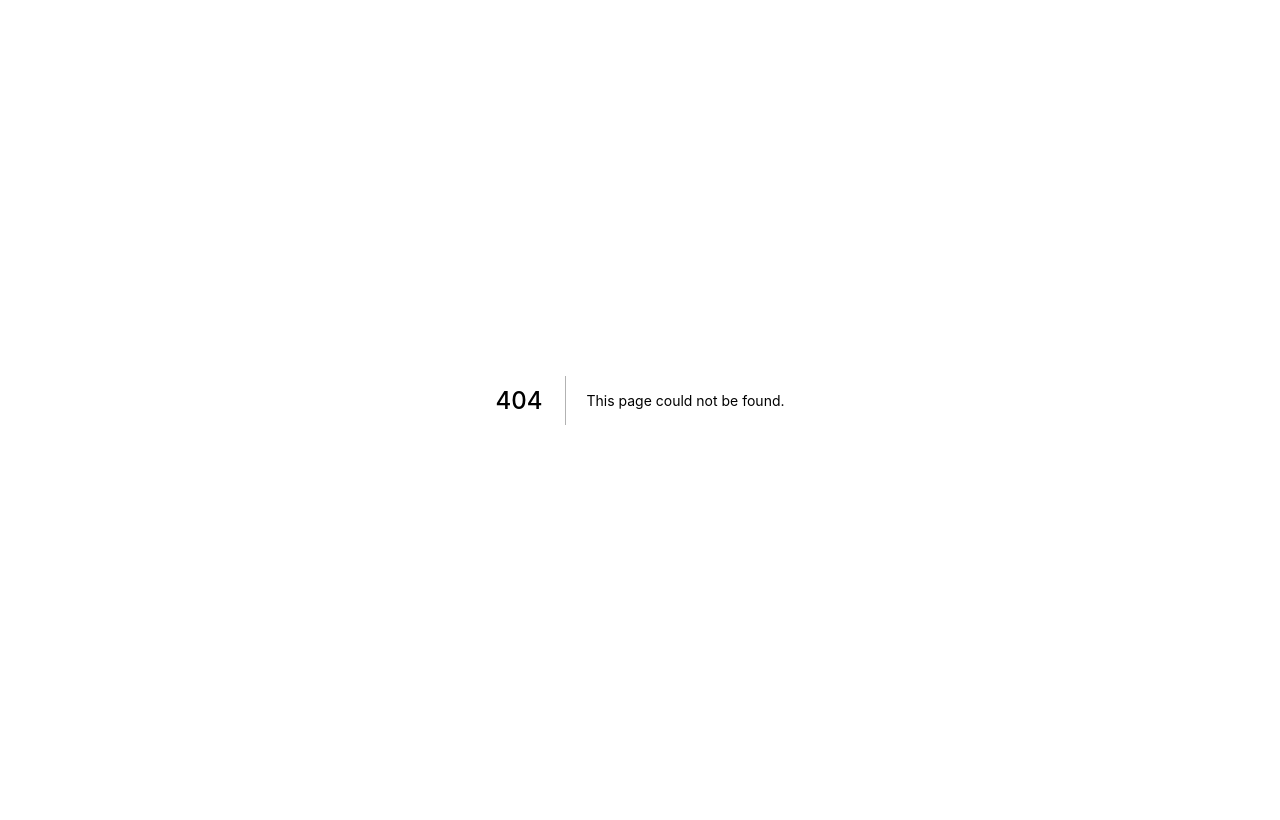
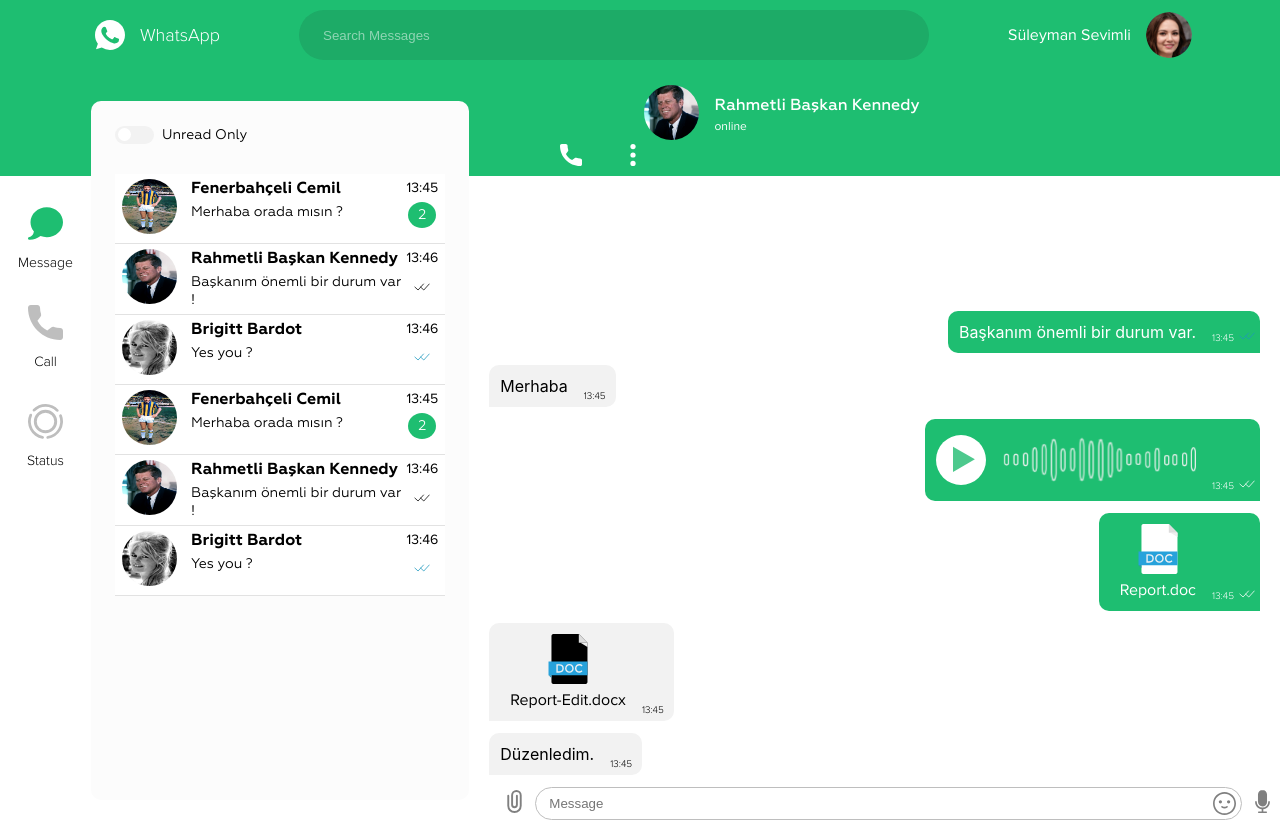
Before and after one commit to suleymansevimli/whatsapp-redesign, a Next.js app: page /dashboard in a window 1280 px wide. Before the commit this address had no page. Built offline with nearby package versions, Linux system fonts and the light colour scheme.

Commit message:
desktop index screen created & components edited

```diff
--- a/components/Header/Desktop/desktop-header.module.css
+++ b/components/Header/Desktop/desktop-header.module.css
@@ -1,7 +1,7 @@
 .container {
-    display: flex;
-    flex-direction: column;
-    flex: 2;
+    //display: flex;
+    //flex-direction: column;
+    //flex: 2;
     min-height: 75px;
     background: var(--green);
     padding: 10px 88px 10px 95px;
--- a/components/Header/Message/message-header.module.css
+++ b/components/Header/Message/message-header.module.css
@@ -3,11 +3,17 @@
     background: var(--green);
     padding: 10px 88px 10px 95px;
     display: grid;
-    grid-template-columns: repeat(auto-fill, minmax(343px, 1fr));
+    grid-template-columns: repeat(auto-fill, minmax(391px, 1fr));
     place-content: center;
+
+    .grid {
+        display: flex;
+        flex: 2;
+    }
 
     .user {
         display: flex;
+        flex: 4;
 
         .avatar {
             img {
@@ -41,6 +47,7 @@
 
     .actions {
         display: flex;
+        flex: 1;
         justify-content: flex-end;
         align-items: center;
 
@@ -48,6 +55,7 @@
         svg {
             font-size: 22px;
             color: var(--white);
+
             &:first-child {
                 margin-right: 40px;
             }
--- a/components/UserInformation/UserInformation.js
+++ b/components/UserInformation/UserInformation.js
@@ -50,11 +50,11 @@
 
 
     return (
-        <SwipeableListItem
-            swipeLeft={swipeLeftOptions()}
-            onSwipeEnd={handleSwipeEnd}
-            onSwipeProgress={handleSwipeProgress}
-            onSwipeStart={handleSwipeStart}>
+        // <SwipeableListItem
+        //     swipeLeft={swipeLeftOptions()}
+        //     onSwipeEnd={handleSwipeEnd}
+        //     onSwipeProgress={handleSwipeProgress}
+        //     onSwipeStart={handleSwipeStart}>
 
             <div className={style.container} onClick={()=>onClick()}>
                 <div className={style.information}>
@@ -73,7 +73,6 @@
 
             </div>
 
-        </SwipeableListItem>
 
     )
 }
--- /dev/null
+++ b/pages/dashboard/index.js
@@ -0,0 +1,162 @@
+import React, {useState} from "react";
+import style from '../../styles/dashboard/index.module.css'
+import cn from "classnames"
+import DesktopHeader from "../../components/Header/Desktop/DesktopHeader";
+import MessageHeader from "../../components/Header/Message/MessageHeader";
+import {Baloon, Call, Status} from "../../components/icons";
+import UserInformation from "../../components/UserInformation/UserInformation";
+import MessageCard from "../../components/Chat/Card/MessageCard";
+import Input from "../../components/Chat/Input/Input";
+
+
+const Home = () => {
+
+
+    const users = [
+        {
+            user: {
+                avatar: "/img/fenerbahceli-cemil.jpg",
+                name: "Fenerbahçeli Cemil"
+            },
+            lastMessage: "Merhaba orada mısın ?",
+            unreadMessageCount: 2,
+            lastMessageTime: "13:45",
+            type: "received",
+            status: "read"
+        },
+        {
+            user: {
+                avatar: "/img/kennedy.jpg",
+                name: "Rahmetli Başkan Kennedy"
+            },
+            lastMessage: "Başkanım önemli bir durum var !",
+            lastMessageTime: "13:46",
+            type: "sent",
+            status: "delivered"
+        },
+        {
+            user: {
+                avatar: "/img/brigitt-bardot.jpg",
+                name: "Brigitt Bardot"
+            },
+            lastMessage: "Yes you ?",
+            lastMessageTime: "13:46",
+            type: "sent",
+            status: "read"
+        },
+        {
+            user: {
+                avatar: "/img/fenerbahceli-cemil.jpg",
+                name: "Fenerbahçeli Cemil"
+            },
+            lastMessage: "Merhaba orada mısın ?",
+            unreadMessageCount: 2,
+            lastMessageTime: "13:45",
+            type: "received",
+            status: "read"
+        },
+        {
+            user: {
+                avatar: "/img/kennedy.jpg",
+                name: "Rahmetli Başkan Kennedy"
+            },
+            lastMessage: "Başkanım önemli bir durum var !",
+            lastMessageTime: "13:46",
+            type: "sent",
+            status: "delivered"
+        },
+        {
+            user: {
+                avatar: "/img/brigitt-bardot.jpg",
+                name: "Brigitt Bardot"
+            },
+            lastMessage: "Yes you ?",
+            lastMessageTime: "13:46",
+            type: "sent",
+            status: "read"
+        }
+    ]
+
+    const RenderMessages = () => {
+        return users.map((e, i) => {
+            return <UserInformation type={e.type} status={e.status} key={i} user={e.user}
+                                    lastMessageTime={e.lastMessageTime} onClick={() => alert(e.user.name)}
+                                    lastMessage={e.lastMessage} unreadMessageCount={e.unreadMessageCount}/>
+        })
+    }
+
+
+    return (
+        <div className={style.container}>
+            <DesktopHeader userAvatar={"/img/avatar.png"} userName={"Süleyman Sevimli"}
+                           searchPlaceholder={"Search Messages"}/>
+            <MessageHeader/>
+            <div className={style.content}>
+                <div className={style.menu}>
+                    <div className={style.menuItem}>
+                        <Baloon className={style.active}/>
+                        <p>Message</p>
+                    </div>
+                    <div className={style.menuItem}>
+                        <Call/>
+                        <p>Call</p>
+                    </div>
+                    <div className={style.menuItem}>
+                        <Status/>
+                        <p>Status</p>
+                    </div>
+                </div>
+                <div className={style.messageList}>
+                    <div className={style.switchContainer}>
+                        <label className={style.switch}>
+                            <input type="checkbox"/>
+                            <span className={cn(style.slider)}/>
+                        </label>
+                        <span className={style.label}>Unread Only</span>
+                    </div>
+
+                    <div className={style.list}>
+                        <RenderMessages/>
+                    </div>
+                </div>
+                <div className={style.chat}>
+                    <div className={style.messages}>
+                        <MessageCard type={"sent"} status={"read"}>
+                            Başkanım önemli bir durum var.
+                        </MessageCard>
+
+                        <MessageCard type={"received"}>
+                            Merhaba
+                        </MessageCard>
+
+                        <MessageCard
+                            type={"sent"}
+                            status={"delivered"}
+                            media={"audio"}
+                            src={"/audio/audio.mp3"}/>
+
+                        <MessageCard
+                            type={"sent"}
+                            status={"delivered"}
+                            media={"file"}
+                            fileName={"Report.doc"}
+                            src={"/"}/>
+
+                        <MessageCard
+                            type={"received"}
+                            media={"file"}
+                            fileName={"Report-Edit.docx"}
+                            src={"/"}/>
+
+                        <MessageCard type={"received"}>
+                            Düzenledim.
+                        </MessageCard>
+                    </div>
+                    <Input/>
+                </div>
+            </div>
+        </div>
+    )
+}
+
+export default Home;
--- /dev/null
+++ b/styles/dashboard/index.module.css
@@ -0,0 +1,154 @@
+.container {
+    height: 100%;
+    flex-direction: column;
+
+    .content {
+        height: 78%;
+        display: flex;
+        flex: 1;
+
+        .menu {
+            display: flex;
+            flex-direction: column;
+            flex: 1;
+            max-width: 91px;
+            padding: 30px 28px 70px 28px;
+
+            .menuItem {
+                cursor: pointer;
+                display: flex;
+                flex-direction: column;
+                justify-content: center;
+                align-items: center;
+                margin-bottom: 34px;
+
+                svg {
+                    color: var(--gray);
+                    font-size: 35px;
+                    margin-bottom: 13px;
+                    transition: 300ms color;
+
+                    &.active {
+                        color: var(--green);
+                    }
+                }
+
+                p {
+                    font-family: Proximia-Light;
+                    font-weight: 500;
+                    font-size: 14px;
+                    transition: 300ms color;
+                }
+
+                &:hover {
+
+                    svg {
+                        color: var(--green-disabled);
+                    }
+
+                    p {
+                        color: var(--green);
+                    }
+                }
+            }
+        }
+
+        .messageList {
+            display: flex;
+            flex-direction: column;
+            flex: 6;
+            padding: 25px 24px 10px 24px;
+            max-width: 430px;
+            background: var(--milk-white);
+            border-radius: 10px;
+            margin-top: -75px;
+
+            .switchContainer {
+                margin-bottom: 30px;
+                display: flex;
+                align-items: center;
+
+                .switch {
+                    position: relative;
+                    display: inline-block;
+                    width: 39px;
+                    height: 18px;
+                }
+
+                .switch input {
+                    opacity: 0;
+                    width: 0;
+                    height: 0;
+                }
+
+                .slider {
+                    position: absolute;
+                    cursor: pointer;
+                    top: 0;
+                    left: 0;
+                    right: 0;
+                    bottom: 0;
+                    background-color: var(--light-gray);
+                    -webkit-transition: .4s;
+                    transition: .4s;
+                    border-radius: 34px;
+                }
+
+                .slider:before {
+                    position: absolute;
+                    content: "";
+                    height: 13px;
+                    width: 13px;
+                    left: 3px;
+                    bottom: 3px;
+                    background-color: white;
+                    -webkit-transition: .4s;
+                    transition: .4s;
+                    border-radius: 50%;
+                }
+
+                input:checked + .slider {
+                    background-color: #2196F3;
+                }
+
+                input:focus + .slider {
+                    box-shadow: 0 0 1px #2196F3;
+                }
+
+                input:checked + .slider:before {
+                    -webkit-transform: translateX(26px);
+                    -ms-transform: translateX(26px);
+                    transform: translateX(20px);
+                }
+
+                .label {
+                    margin-left: 8px;
+                    font-family: Geometria-Regular;
+                    font-weight: 400;
+                    font-size: 14px;
+                }
+            }
+
+            .list {
+                height: 100%;
+            }
+        }
+
+        .chat {
+            margin: 20px;
+            display: flex;
+            flex: 14;
+            height: 100%;
+            flex-direction: column;
+
+            .messages {
+                flex: 1;
+                display: flex;
+                justify-content: flex-end;
+                align-items: flex-end;
+                flex-direction: column;
+            }
+
+        }
+    }
+}
```
Also changed, not shown: 1 other file (tests, documents, lock files or other folders).
